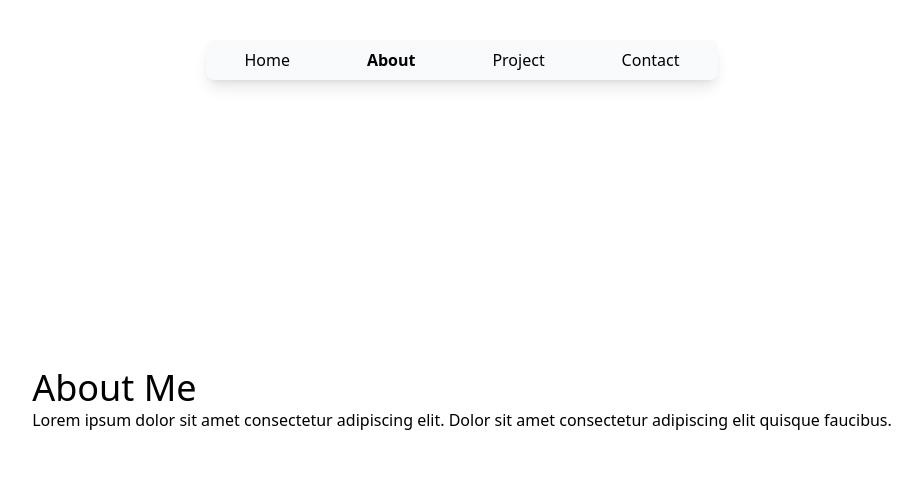
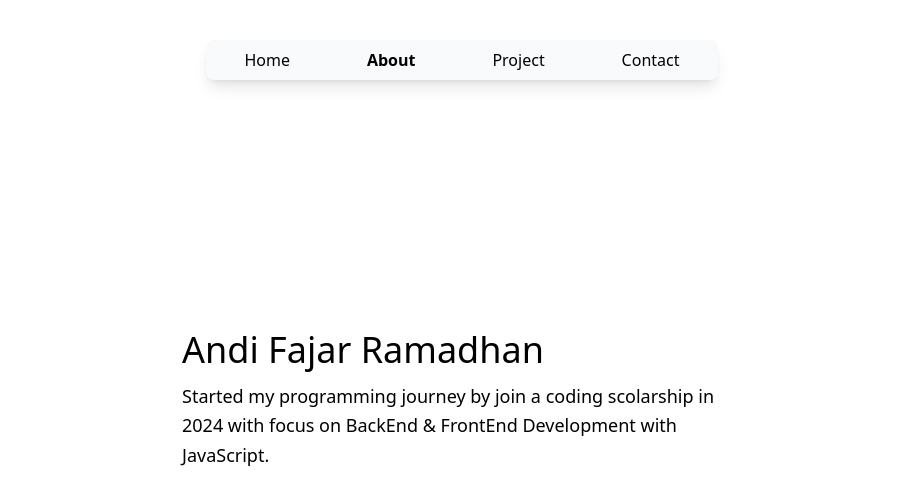
Before and after one commit to andi-ramadhan/andiramadhan.github.io, a React (Vite) app: page /about in a window 1280 px wide. Shown: the top 504 px of the page, without its empty margins (178-1099 px from the left). Built offline with nearby package versions, Linux system fonts and the light colour scheme.

Commit message:
A little about my programming journey

```diff
--- a/src/pages/About.jsx
+++ b/src/pages/About.jsx
@@ -1,10 +1,12 @@
 const About = () => {
   return (
-    <section id="about" className="flex flex-col justify-center px-10 min-h-screen bg-white">
-      <h2 className="text-4xl">About Me</h2>
-      <p>Lorem ipsum dolor sit amet
-        consectetur adipiscing elit. Dolor sit amet
-        consectetur adipiscing elit quisque faucibus.
+    <section id="about" className="md:w-1/2 flex flex-col justify-center px-10 gap-3 min-h-screen bg-white">
+      <h1 className="text-3xl md:text-4xl text-balanced">
+        Andi Fajar Ramadhan
+      </h1>
+      <p className="text-base md:text-lg leading-relaxed">
+        Started my programming journey by join a coding scolarship in 2024 with focus
+        on BackEnd & FrontEnd Development with JavaScript.
       </p>
     </section>
   )
```
